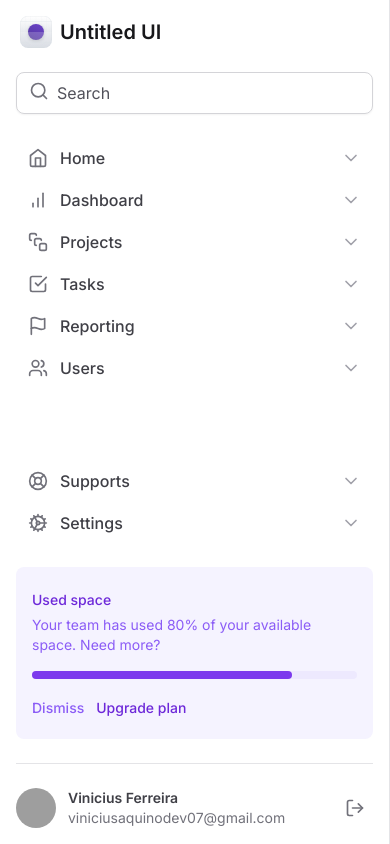
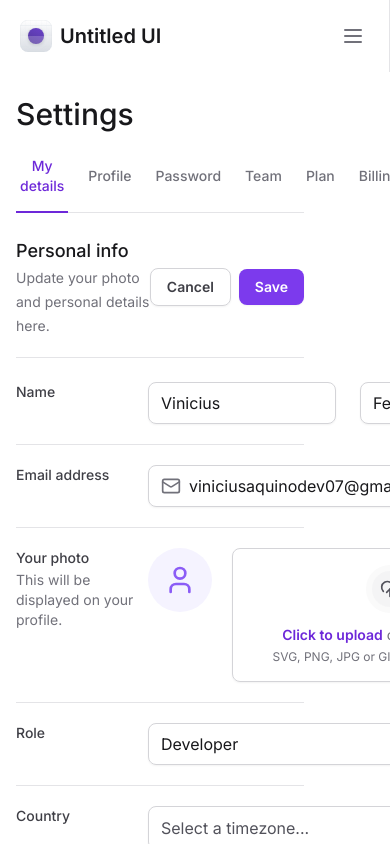
Before and after one commit to viniciusferreira7/tailwind-next, a Next.js app: page / in a window 390 px wide. Shown: the top 844 px of the page. Built offline with nearby package versions, Linux system fonts and the light colour scheme; grey boxes are pictures that could not be loaded.

Commit message:
feat: Opening the Sidebar

```diff
--- a/package.json
+++ b/package.json
@@ -10,6 +10,7 @@
   },
   "dependencies": {
     "@formkit/auto-animate": "^0.8.1",
+    "@radix-ui/react-collapsible": "^1.0.3",
     "@radix-ui/react-select": "^2.0.0",
     "@radix-ui/react-tabs": "^1.0.4",
     "@types/node": "20.6.2",
--- a/src/app/layout.tsx
+++ b/src/app/layout.tsx
@@ -20,7 +20,9 @@
       <body className={inter.className}>
         <div className="grid min-h-screen grid-cols-app">
           <Sidebar />
-          <main className="px-8 pb-12 pt-8">{children}</main>
+          <main className="px-4 pb-12 pt-24 lg:col-start-2 lg:px-8 lg:pb-12 lg:pt-8">
+            {children}
+          </main>
         </div>
       </body>
     </html>
--- a/src/components/Sidebar/index.tsx
+++ b/src/components/Sidebar/index.tsx
@@ -1,3 +1,5 @@
+'use client'
+
 import {
   BarChart,
   CheckSquare,
@@ -5,6 +7,7 @@
   Flag,
   Home,
   LifeBuoy,
+  Menu,
   Search,
   SquareStack,
   Users,
@@ -14,11 +17,24 @@
 import { Profile } from './Profile'
 import { UsedSpaceWidget } from './UsedSpaceWidget'
 import * as Input from '../Input'
+import * as Collapsible from '@radix-ui/react-collapsible'
+import { Button } from '../Button'
 
 export function Sidebar() {
   return (
-    <aside className="fixed bottom-0 left-0 right-0 top-0 z-20 flex flex-col gap-6 border-r border-zinc-200 bg-white p-4 lg:relative lg:right-auto lg:w-80 lg:border-r lg:px-5 lg:py-8">
+    <Collapsible.Root className="fixed left-0 right-0 top-0 z-20 flex flex-col gap-6 border-r border-zinc-200 bg-white p-4 data-[state=open]:bottom-0 lg:right-auto lg:w-80 lg:border-r lg:px-5 lg:py-8 lg:data-[state=closed]:bottom-0">
+      <div className="flex items-center justify-between">
         <Logo />
+        <Collapsible.Trigger asChild className="lg:hidden">
+          <Button variant="ghost">
+            <Menu className="h-6 w-6" />
+          </Button>
+        </Collapsible.Trigger>
+      </div>
+      <Collapsible.Content
+        forceMount
+        className="flex flex-1 flex-col gap-6 data-[state=closed]:hidden lg:data-[state=closed]:flex"
+      >
         <Input.Root>
           <Input.Prefix>
             <Search className="h-5 w-5 text-zinc-500" />
@@ -45,6 +61,7 @@
         <div className="h-px bg-zinc-200" />
 
         <Profile />
-    </aside>
+      </Collapsible.Content>
+    </Collapsible.Root>
   )
 }
```
Also changed, not shown: 1 other file (tests, documents, lock files or other folders). Lines whose indentation alone changed are shown as unchanged.
